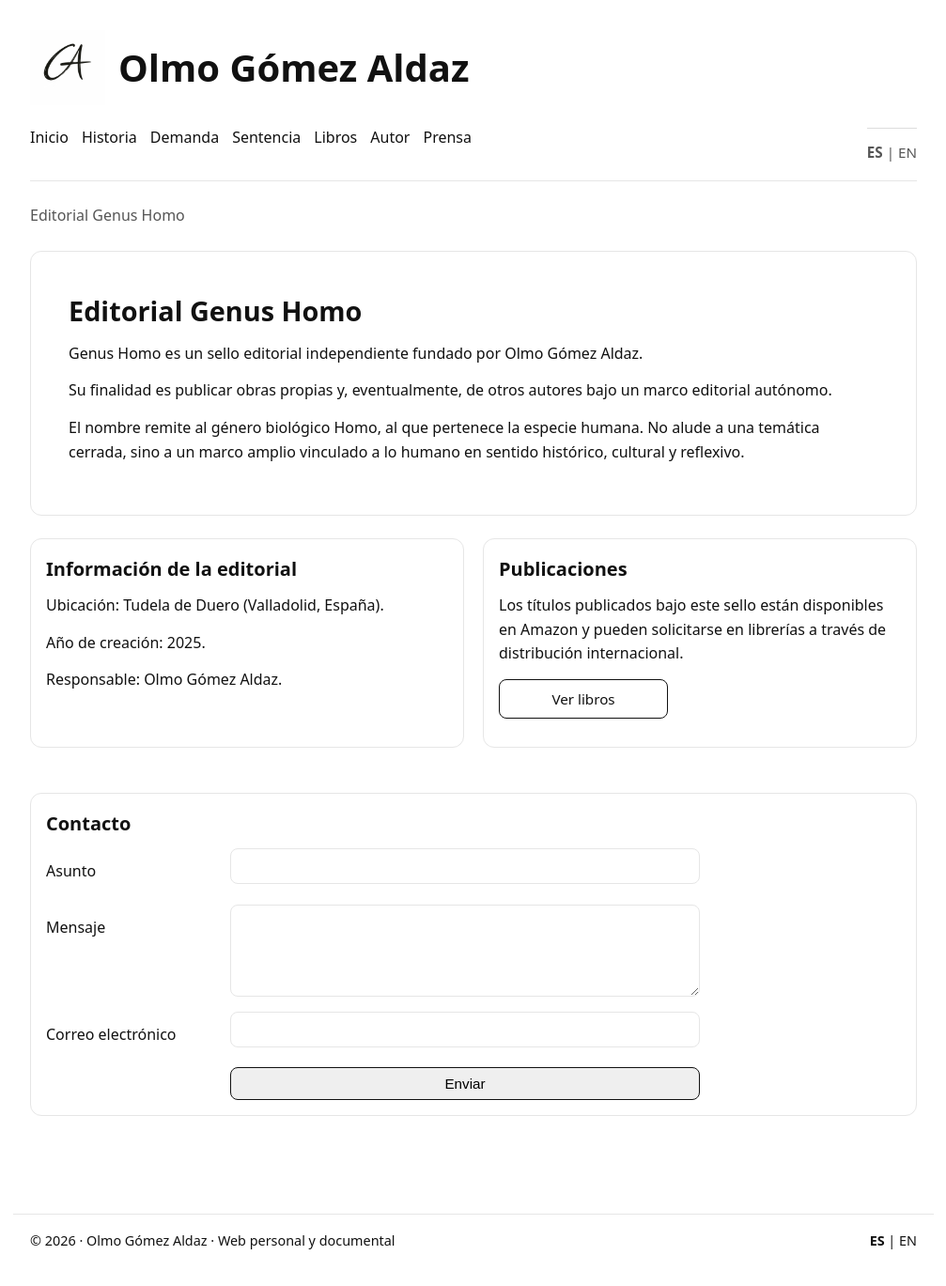
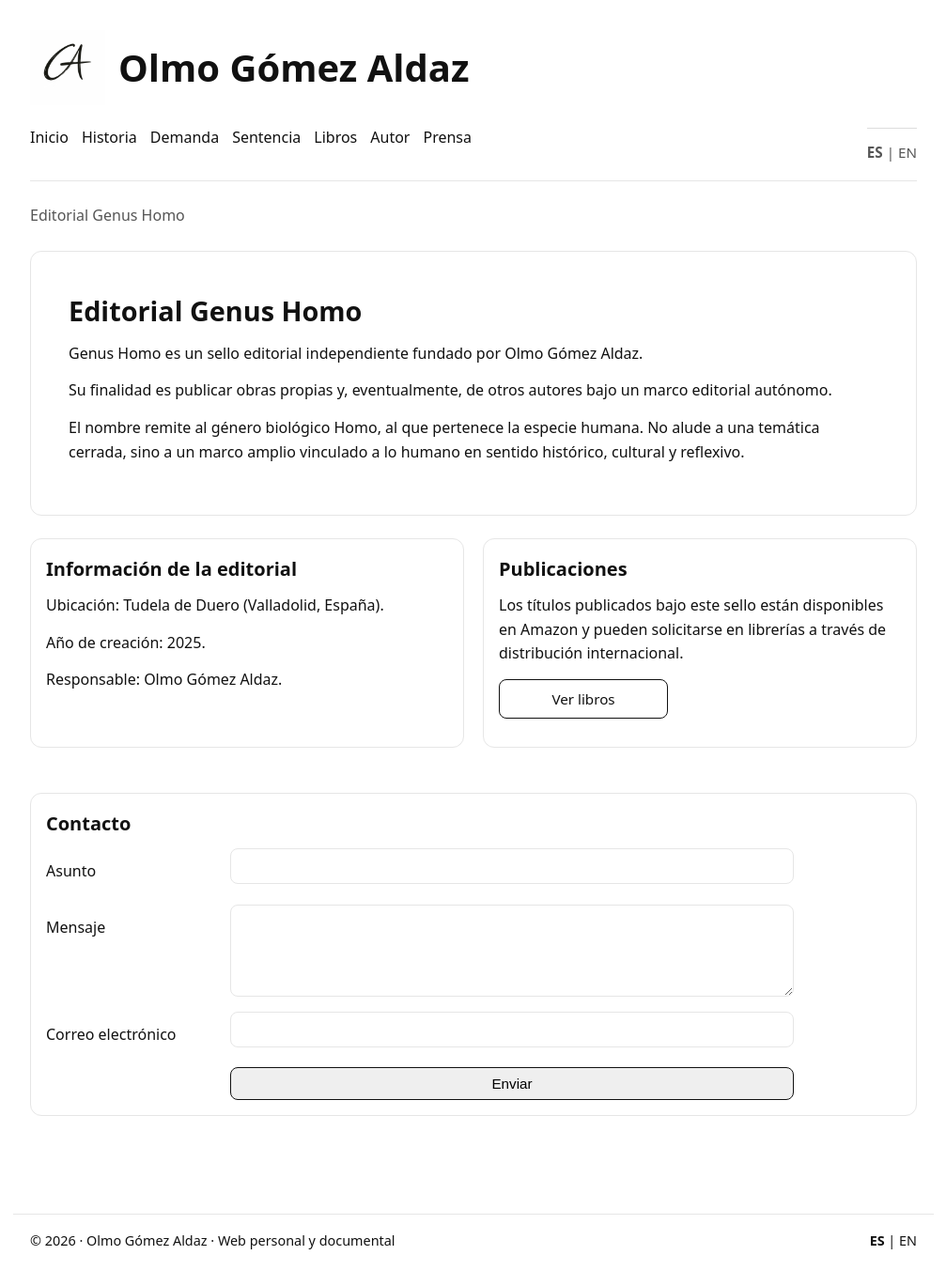
Before and after one commit to olmogaldaz/olmogaldaz.github.io, a Jekyll site: the page built from es/genus-homo/index.html, in a window 1280 px wide and 1378 px high. Shown: the top 1369 px of the window at 94% size, without its empty margins (136-1143 px from the left). Built offline with Jekyll 4.4.1, drawn with Linux system fonts in a browser that asks for light colours.

Commit message:
Update style.css

```diff
--- a/css/style.css
+++ b/css/style.css
@@ -293,7 +293,7 @@ form textarea {
 
 .contact-form {
   display: grid;
-  grid-template-columns: 180px 500px;
+  grid-template-columns: 180px 600px;
   row-gap: 16px;
   column-gap: 16px;
   align-items: start;
```
